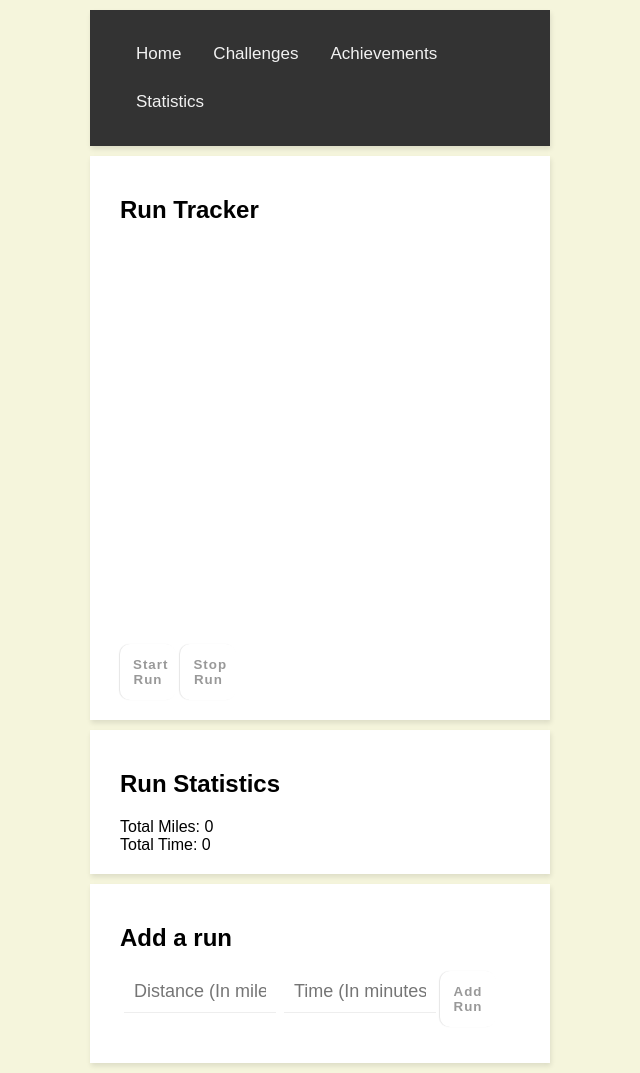
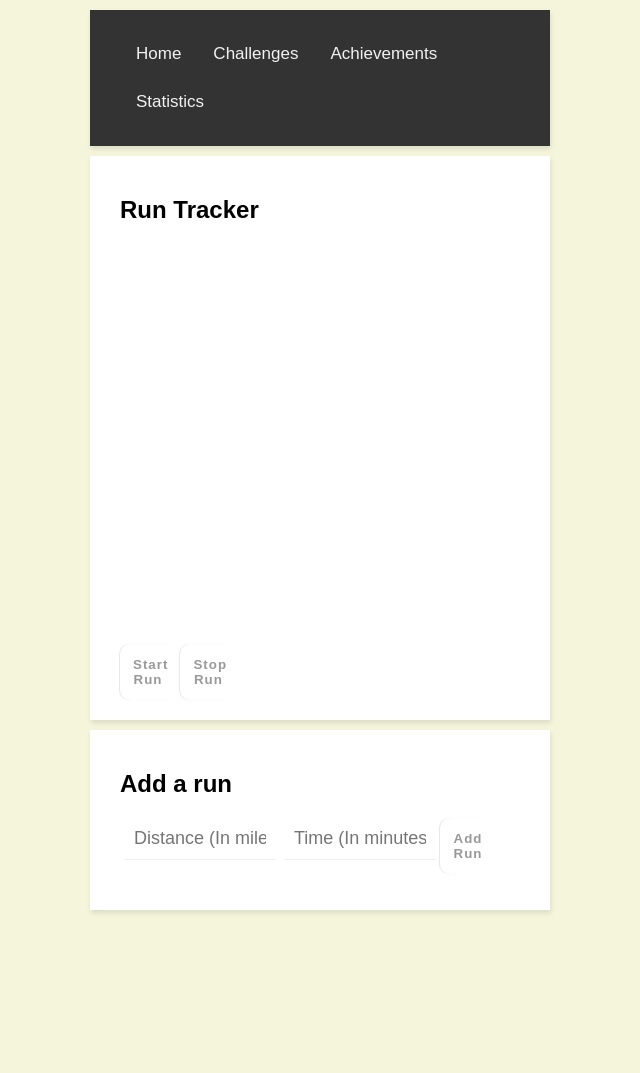
Before and after one commit to BWManiac/BWManiac.github.io, a plain HTML site: page public/home.html in a window 1280 px wide. Shown: the whole page, without its empty margins (320-960 px from the left). After the commit the page ends 920 px from the top, so only its background shows below. Drawn offline with Linux system fonts and the light colour scheme; some packages are replaced by stand-ins of ours; no server answers.

Commit message:
ch ch ch ch
changes

```diff
--- a/public/home.html
+++ b/public/home.html
@@ -21,7 +21,7 @@
                 <button>Stop Run</button>
             </div>
 
-    <div class="content">
+    <!-- <div class="content">
         <h2>Run Statistics</h2>
         <span>Total Miles:</span>
         <span id="totalMiles">0</span>
@@ -29,7 +29,7 @@
         <span>Total Time:</span>
         <span id="totalTime">0</span>
         </br>
-    </div>
+    </div> -->
 
 
 
```
